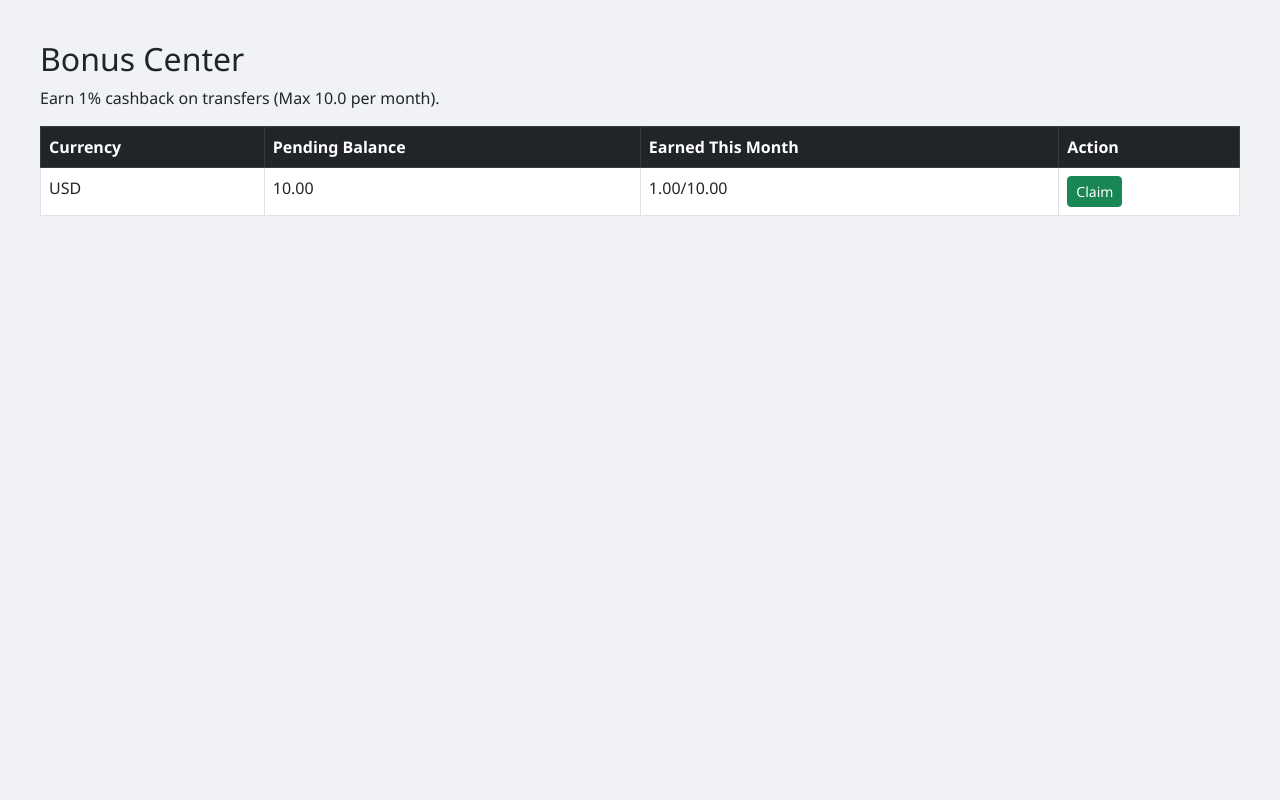
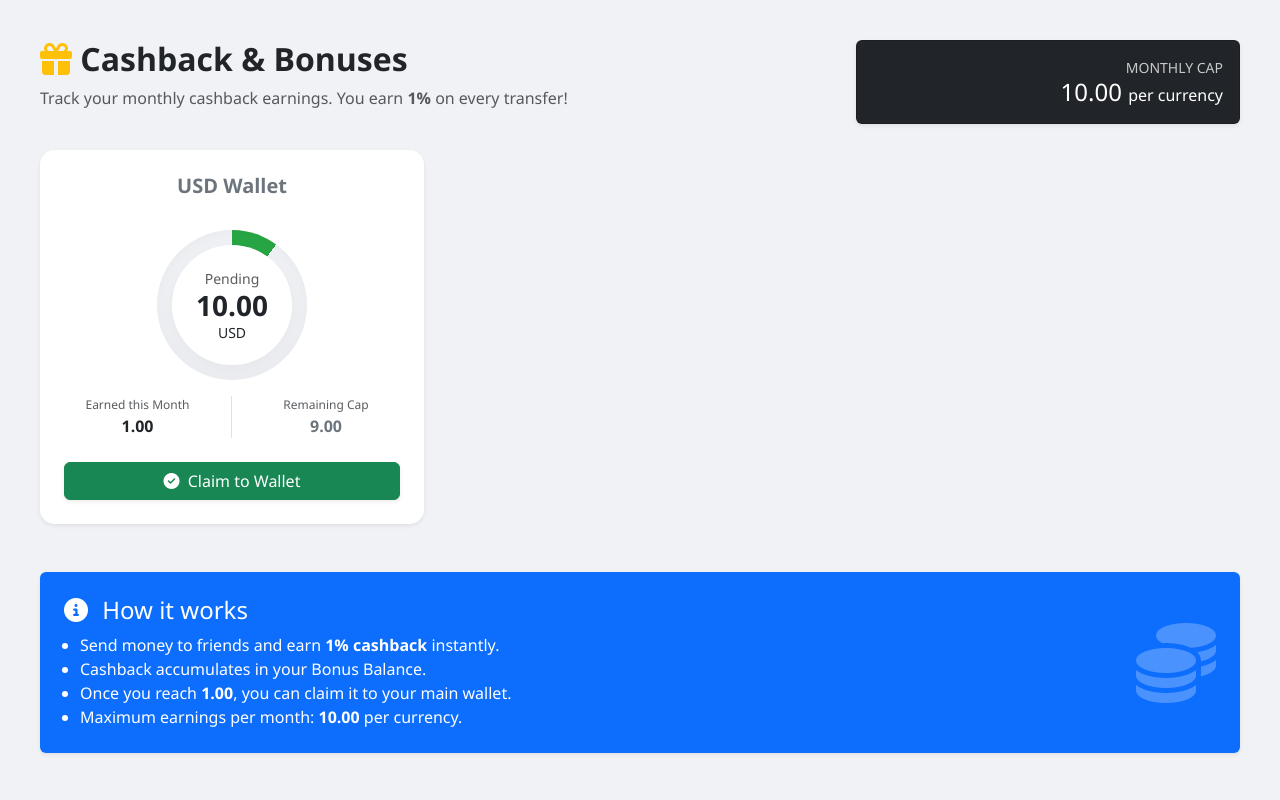
Before and after one commit to aliHasanov22/banking_app, a Flask app: page /bonuses in a window 1280 px wide. Run offline with Flask 3, Linux system fonts and the light colour scheme; the visitor is signed in with stand-in values (Sample User, id 1); tables that the repository leaves empty hold one stand-in row (values such as "Sample post").

Commit message:
bonuses.html

```diff
--- a/templates/bonuses.html
+++ b/templates/bonuses.html
@@ -1,27 +1,100 @@
 {% extends "base.html" %}
 {% block content %}
-<h2>Bonus Center</h2>
-<p>Earn 1% cashback on transfers (Max 10.0 per month).</p>
+<div class="row mb-4">
+    <div class="col-md-8">
+        <h2 class="fw-bold"><i class="fas fa-gift text-warning"></i> Cashback & Bonuses</h2>
+        <p class="text-muted">Track your monthly cashback earnings. You earn <strong>1%</strong> on every transfer!</p>
+    </div>
+    <div class="col-md-4 text-end">
+        <div class="card bg-dark text-white p-3 shadow-sm">
+            <small class="text-uppercase opacity-75">Monthly Cap</small>
+            <h4 class="mb-0">10.00 <small class="fs-6">per currency</small></h4>
+        </div>
+    </div>
+</div>
 
-<table class="table table-bordered mt-3 bg-white">
-    <thead class="table-dark"><tr><th>Currency</th><th>Pending Balance</th><th>Earned This Month</th><th>Action</th></tr></thead>
-    <tbody>
-        {% for b in bonuses %}
-        <tr>
-            <td>{{ b['currency'] }}</td>
-            <td>{{ "%.2f"|format(b['balance']) }}</td>
-            <td>{{ "%.2f"|format(b['earned_this_month']) }}/10.00</td>
-            <td>
+<div class="row">
+    {% for b in bonuses %}
+    {% set percent = (b['earned_this_month'] / 10.0) * 100 %}
+    {% set color_var = '#007bff' %}
+    {% if b['currency'] == 'USD' %}{% set color_var = '#28a745' %}{% endif %}
+    {% if b['currency'] == 'EUR' %}{% set color_var = '#ffc107' %}{% endif %}
+
+    <div class="col-md-4 mb-4">
+        <div class="card bonus-card shadow-sm h-100">
+            <div class="card-header bg-white border-0 pt-4 text-center">
+                <h5 class="fw-bold text-secondary">{{ b['currency'] }} Wallet</h5>
+            </div>
+
+            <div class="card-body text-center">
+                <div class="progress-ring-container mb-3"
+                     style="background: conic-gradient({{ color_var }} {{ percent }}%, #f0f2f5 0deg);">
+                    <div class="progress-ring-inner">
+                        <span class="text-muted small">Pending</span>
+                        <h3 class="fw-bold mb-0">{{ "%.2f"|format(b['balance']) }}</h3>
+                        <small>{{ b['currency'] }}</small>
+                    </div>
+                </div>
+
+                <div class="row text-center mt-3">
+                    <div class="col-6 border-end">
+                        <small class="text-muted d-block" style="font-size: 0.75rem;">Earned this Month</small>
+                        <strong class="text-dark">{{ "%.2f"|format(b['earned_this_month']) }}</strong>
+                    </div>
+                    <div class="col-6">
+                        <small class="text-muted d-block" style="font-size: 0.75rem;">Remaining Cap</small>
+                        <strong class="text-secondary">{{ "%.2f"|format(10.0 - b['earned_this_month']) }}</strong>
+                    </div>
+                </div>
+            </div>
+
+            <div class="card-footer bg-white border-0 pb-4 px-4">
                 {% if b['balance'] >= 1.0 %}
-                <a href="{{ url_for('claim_bonus', currency=b['currency']) }}" class="btn btn-success btn-sm">Claim</a>
+                <a href="{{ url_for('claim_bonus', currency=b['currency']) }}" class="btn btn-success w-100 shadow-sm">
+                    <i class="fas fa-check-circle me-1"></i> Claim to Wallet
+                </a>
                 {% else %}
-                <span class="text-muted">Min 1.00 to claim</span>
+                <button class="btn btn-light text-muted w-100" disabled>
+                    Min 1.00 to Claim
+                </button>
+                <div class="progress mt-2" style="height: 4px;">
+                    <div class="progress-bar bg-warning" role="progressbar" style="width: {{ (b['balance'] / 1.0) * 100 }}%"></div>
+                </div>
+                <small class="text-muted d-block text-center mt-1" style="font-size: 0.7rem;">
+                    {{ "%.2f"|format(b['balance']) }} / 1.00 needed
+                </small>
                 {% endif %}
-            </td>
-        </tr>
-        {% else %}
-        <tr><td colspan="4">No bonus history. Make a transfer to start earning!</td></tr>
-        {% endfor %}
-    </tbody>
-</table>
+            </div>
+        </div>
+    </div>
+    {% else %}
+    <div class="col-12">
+        <div class="alert alert-info text-center py-5">
+            <i class="fas fa-search-dollar fa-3x mb-3"></i>
+            <h4>No Bonus History Yet</h4>
+            <p>Make a transfer to another user to start earning 1% cashback instantly!</p>
+            <a href="{{ url_for('transfer') }}" class="btn btn-primary mt-2">Make a Transfer</a>
+        </div>
+    </div>
+    {% endfor %}
+</div>
+
+<div class="row mt-4">
+    <div class="col-12">
+        <div class="card border-0 shadow-sm bg-primary text-white">
+            <div class="card-body p-4 d-flex align-items-center justify-content-between">
+                <div>
+                    <h4><i class="fas fa-info-circle me-2"></i> How it works</h4>
+                    <ul class="mb-0 ps-3">
+                        <li>Send money to friends and earn <strong>1% cashback</strong> instantly.</li>
+                        <li>Cashback accumulates in your Bonus Balance.</li>
+                        <li>Once you reach <strong>1.00</strong>, you can claim it to your main wallet.</li>
+                        <li>Maximum earnings per month: <strong>10.00</strong> per currency.</li>
+                    </ul>
+                </div>
+                <i class="fas fa-coins fa-5x opacity-25 d-none d-md-block"></i>
+            </div>
+        </div>
+    </div>
+</div>
 {% endblock %}
```
